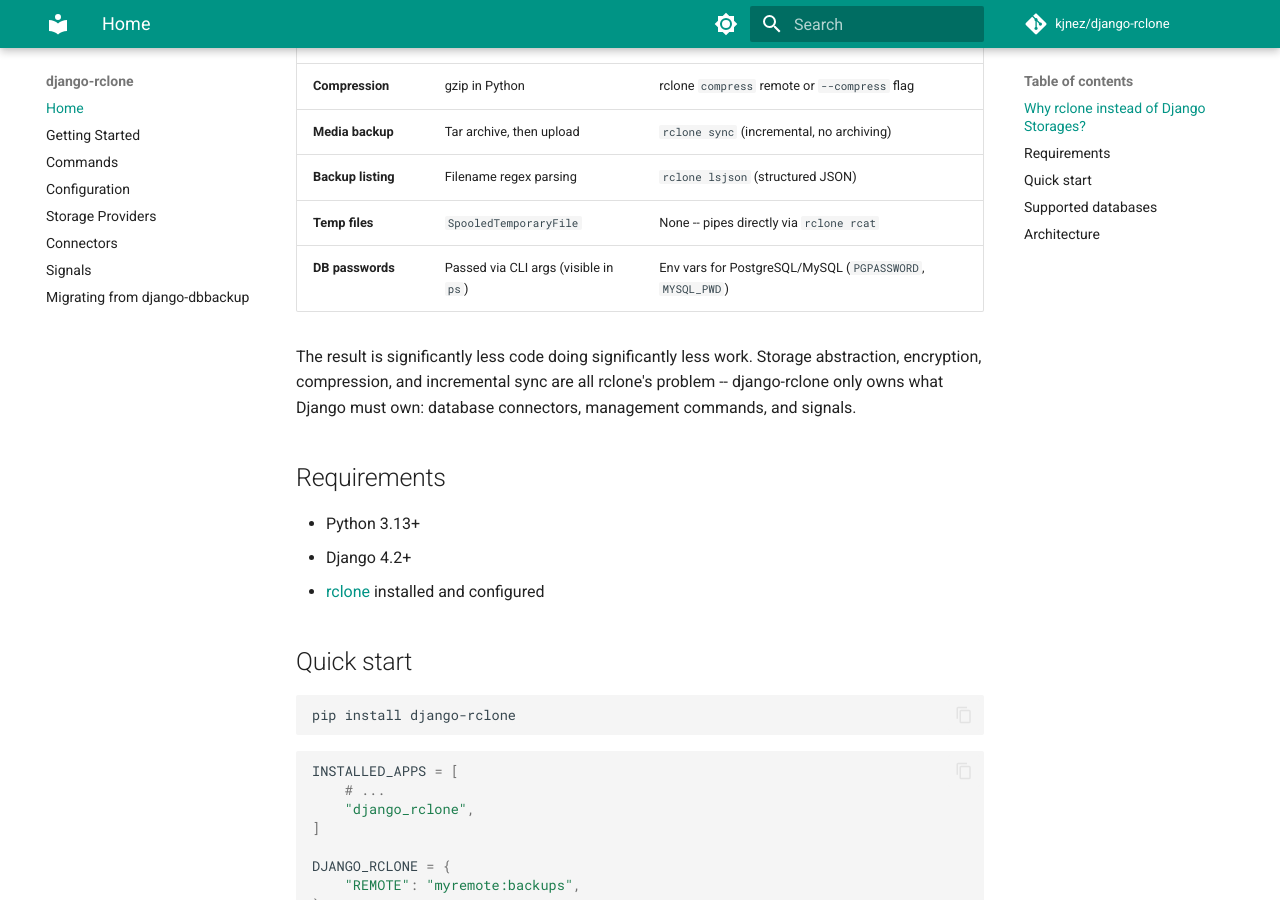
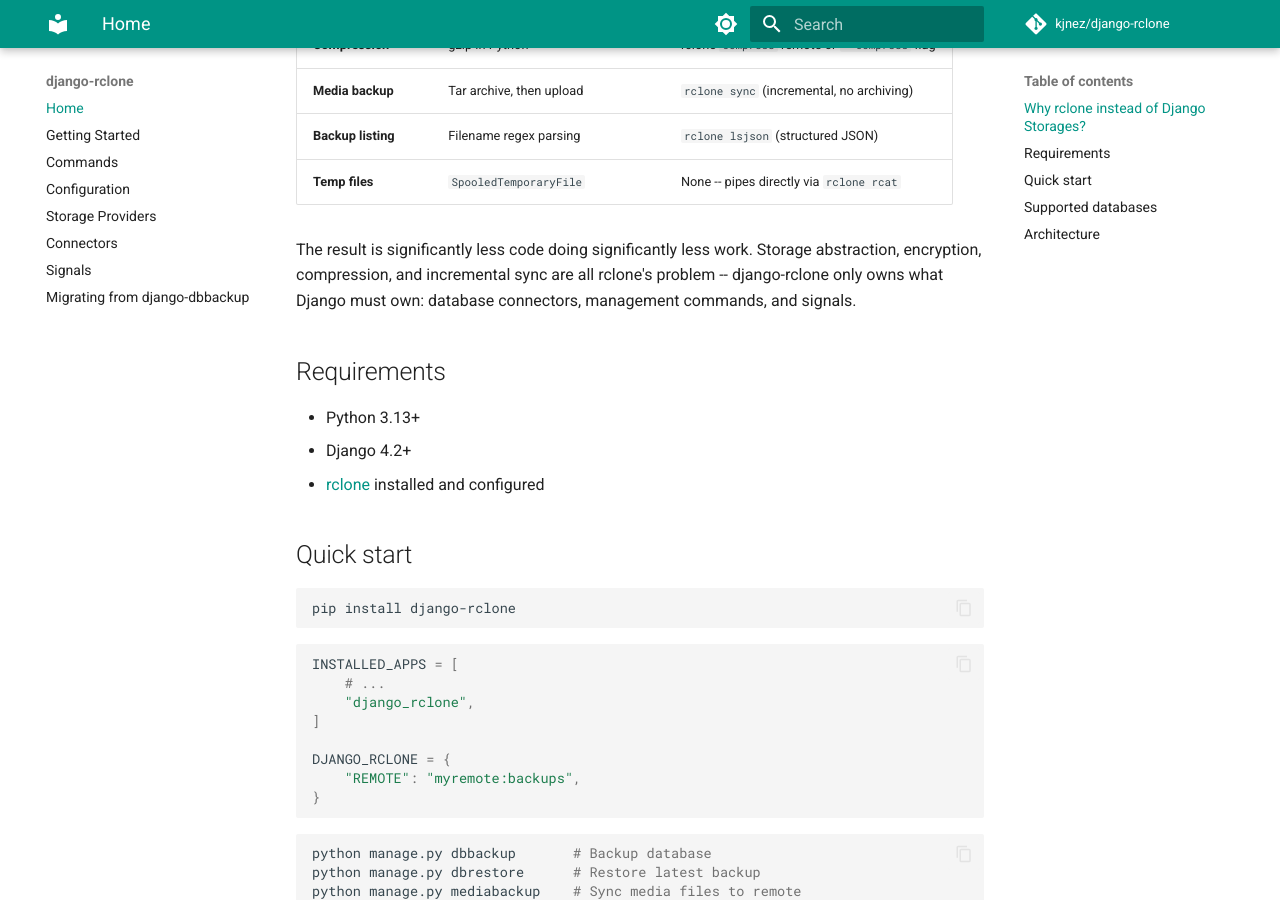
Before and after one commit to kjnez/django-rclone, an MkDocs documentation site: the page built from docs/index.md, in a window 1280 px wide and 900 px high, scrolled down 663 px. Built offline with MkDocs 1.6.1 and Material for MkDocs 9.7.7, drawn with Linux system fonts in a browser that asks for light colours; comment, search, counter and statistics services are not loaded.

Commit message:
Revise DB password handling in documentation
Updated documentation to replace DB password handling method.

```diff
--- a/docs/index.md
+++ b/docs/index.md
@@ -18,7 +18,6 @@
 | **Media backup** | Tar archive, then upload | `rclone sync` (incremental, no archiving) |
 | **Backup listing** | Filename regex parsing | `rclone lsjson` (structured JSON) |
 | **Temp files** | `SpooledTemporaryFile` | None -- pipes directly via `rclone rcat` |
-| **DB passwords** | Passed via CLI args (visible in `ps`) | Env vars for PostgreSQL/MySQL (`PGPASSWORD`, `MYSQL_PWD`) |
 
 The result is significantly less code doing significantly less work. Storage abstraction, encryption, compression, and incremental sync are all rclone's problem -- django-rclone only owns what Django must own: database connectors, management commands, and signals.
 
```
